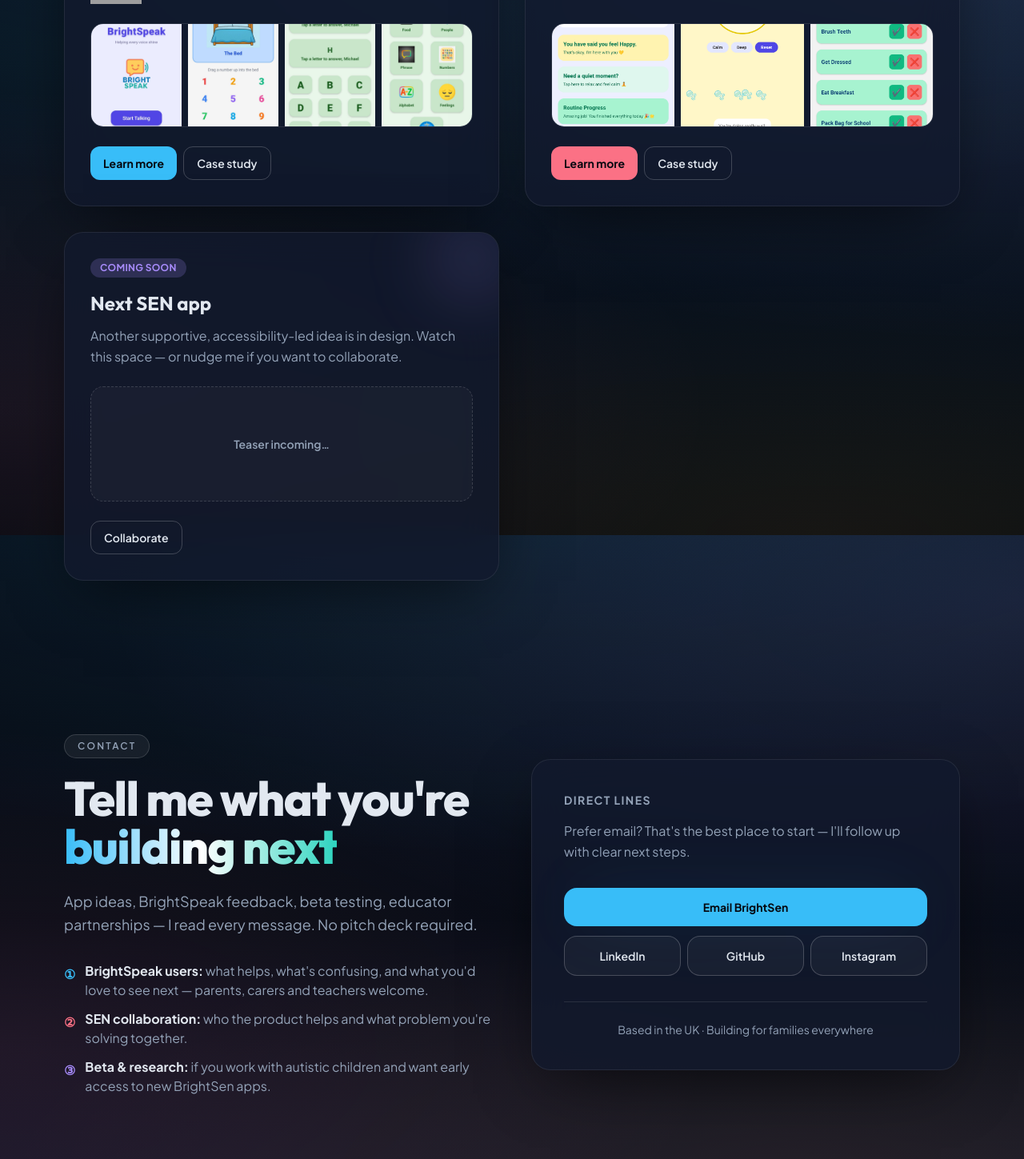
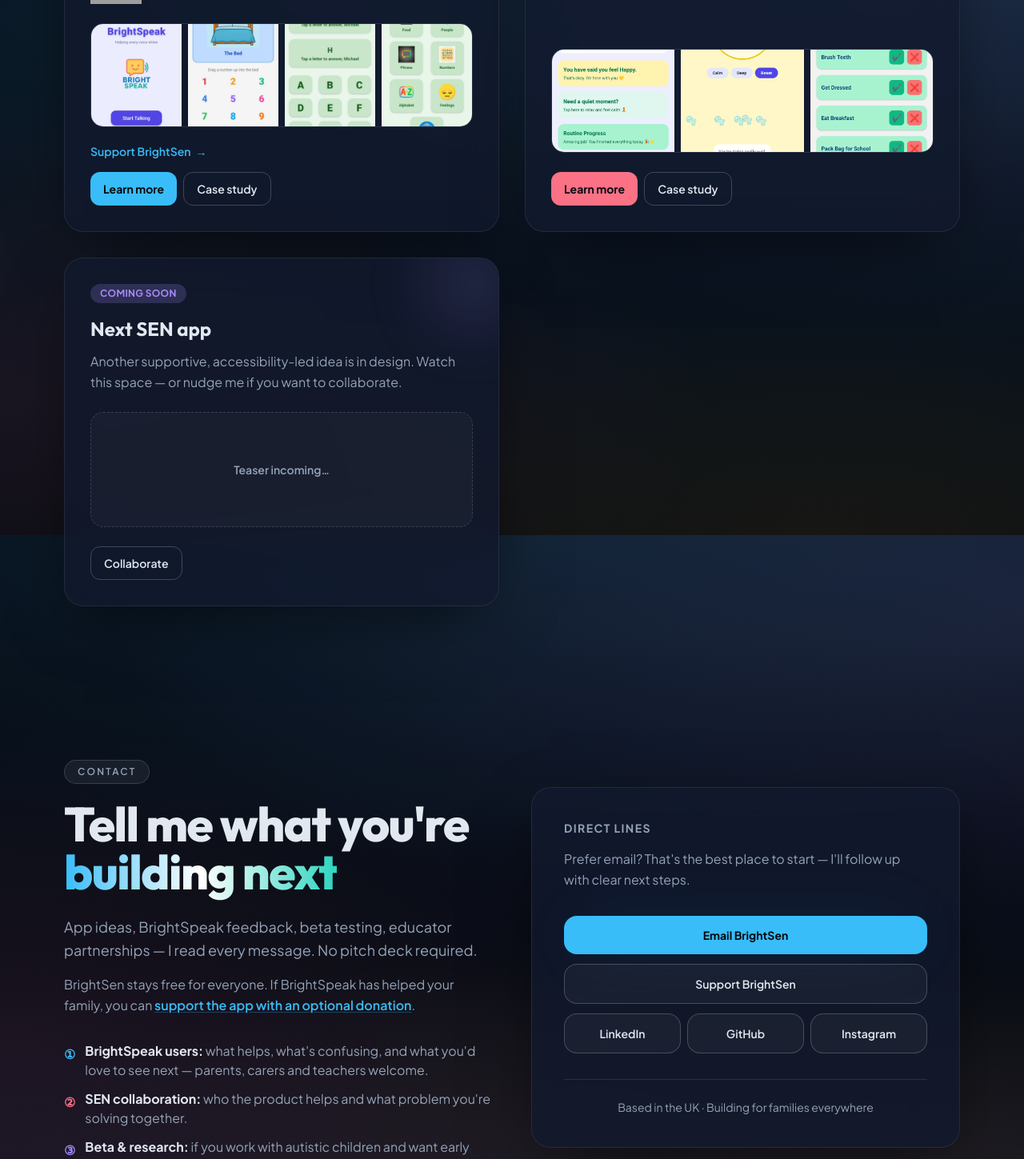
Before and after one commit to K-Roe/RoeAllForOneReact, a React (Vite) app: page / in a window 1280 px wide. Shown: the part 1731-3180 px from the top of the page at 80% size. Built offline with nearby package versions, Linux system fonts and the light colour scheme; grey boxes are pictures that could not be loaded.

Commit message:
added more donation sections

```diff
--- a/src/components/Contact.jsx
+++ b/src/components/Contact.jsx
@@ -1,3 +1,5 @@
+import { Link } from "react-router-dom";
+
 export default function Contact() {
   return (
     <section
@@ -20,6 +22,17 @@
             <p className="mt-6 text-lg leading-relaxed text-mist">
               App ideas, BrightSpeak feedback, beta testing, educator partnerships
               — I read every message. No pitch deck required.
+            </p>
+            <p className="mt-4 text-mist leading-relaxed">
+              BrightSen stays free for everyone. If BrightSpeak has helped your
+              family, you can{" "}
+              <Link
+                to="/donate"
+                className="font-semibold text-brand-sky underline decoration-brand-sky/30 underline-offset-2 hover:text-frost"
+              >
+                support the app with an optional donation
+              </Link>
+              .
             </p>
             <ul className="mt-8 space-y-3 text-mist">
               <li className="flex gap-3">
@@ -60,6 +73,9 @@
               <a href="mailto:brightsenapps@brightsenapps.com" className="btn-primary justify-center">
                 Email BrightSen
               </a>
+              <Link to="/donate" className="btn-ghost justify-center">
+                Support BrightSen
+              </Link>
               <div className="flex flex-wrap gap-2">
                 <a
                   href="https://www.linkedin.com/in/karl-aboltins-roe-249b0417b"
--- a/src/components/Projects.jsx
+++ b/src/components/Projects.jsx
@@ -70,7 +70,15 @@
               ))}
             </div>
 
-            <div className="relative mt-6 flex flex-wrap gap-2">
+            <Link
+              to="/donate"
+              className="relative mt-5 inline-flex items-center gap-1.5 text-sm font-semibold text-brand-sky transition hover:text-frost"
+            >
+              Support BrightSen
+              <span aria-hidden>→</span>
+            </Link>
+
+            <div className="relative mt-4 flex flex-wrap gap-2">
               <button
                 type="button"
                 onClick={() => setOpenBrightSpeak(true)}
@@ -172,13 +180,22 @@
             />
           ))}
         </div>
+        <div className="mt-6 flex flex-col gap-3 sm:flex-row sm:flex-wrap">
           <Link
             onClick={() => setOpenBrightSpeak(false)}
             to="/case-study/brightspeak"
-          className="btn-primary mt-6 inline-block"
+            className="btn-primary inline-flex justify-center"
           >
             View full case study
           </Link>
+          <Link
+            onClick={() => setOpenBrightSpeak(false)}
+            to="/donate"
+            className="btn-ghost inline-flex justify-center"
+          >
+            Support BrightSen
+          </Link>
+        </div>
       </Modal>
 
       <Modal open={openBrightBuddy} onClose={() => setOpenBrightBuddy(false)}>
```
Lines whose indentation alone changed are shown as unchanged.
